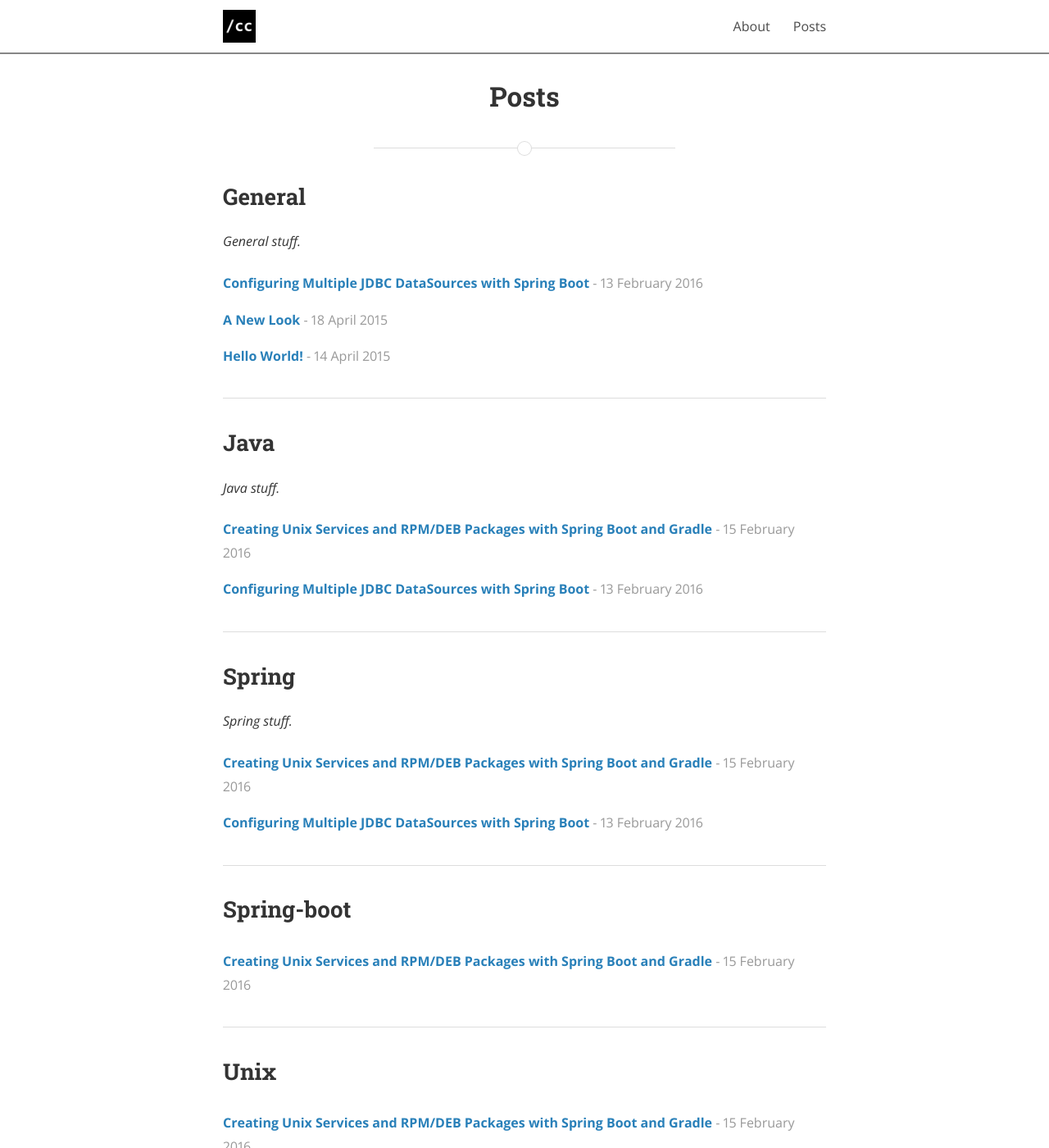
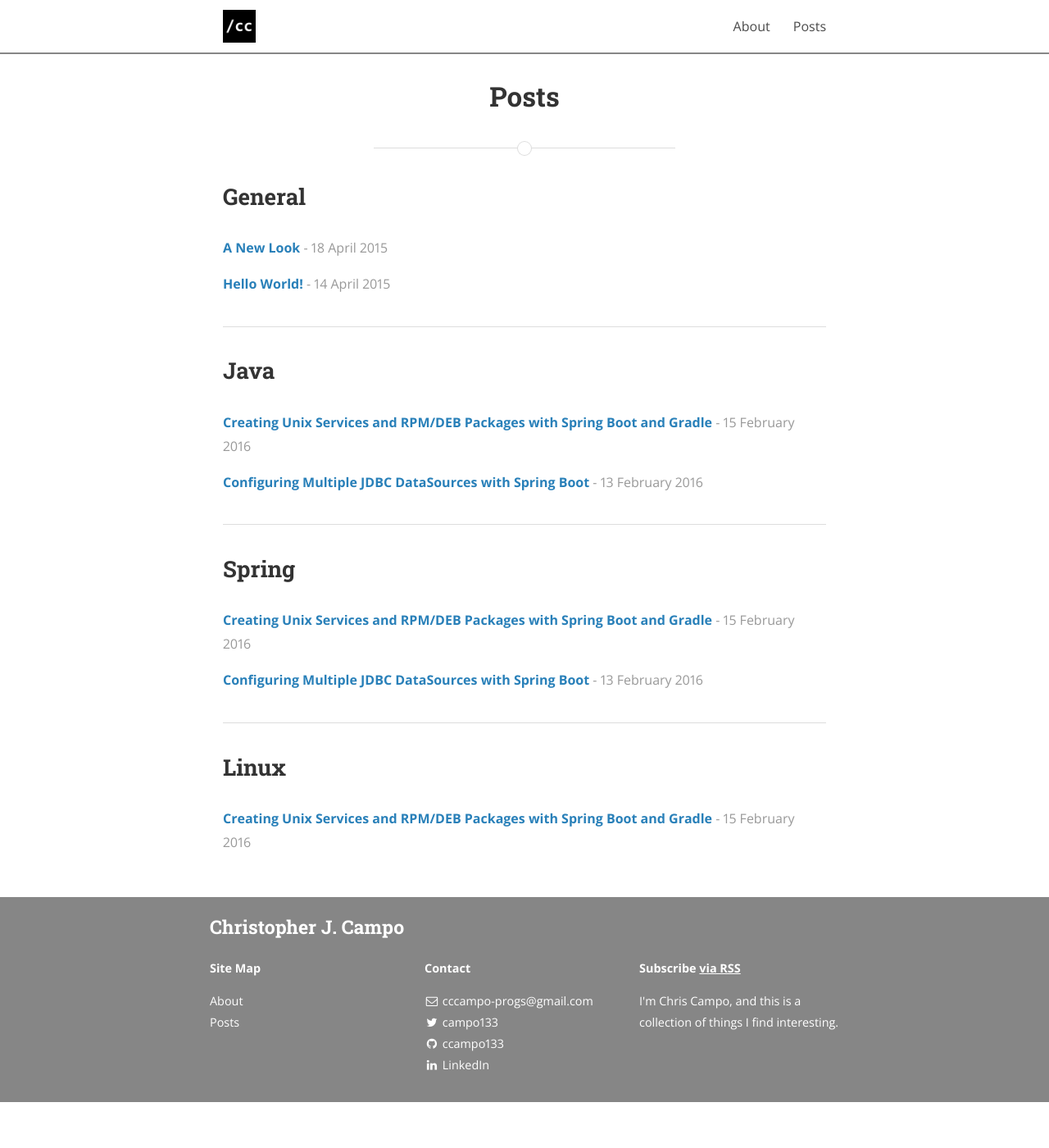
Before and after one commit to ccampo133/ccampo133.github.io, a Jekyll site: the page built from pages/posts.html, in a window 1280 px wide and 1400 px high. Shown: the whole window at 82% size. Built offline with Jekyll 4.4.1, drawn with Linux system fonts in a browser that asks for light colours; nearby versions of some CDN libraries; a style sheet for code colours, icons or effects is not loaded; some of the changed lines change nothing that is shown.

Commit message:
Fix categories

```diff
--- a/_config.yml
+++ b/_config.yml
@@ -47,15 +47,15 @@ disqus_shortname: ccampo-me
 ga_tracking_id: "UA-61649602-1"
 
 # Category descriptions (for archive pages)
-descriptions:
-  - cat: java
-    desc: "Java stuff."
-
-  - cat: general
-    desc: "General stuff."
-
-  - cat: spring
-    desc: "Spring stuff."
+# descriptions:
+#   - cat: java
+#     desc: "Java stuff."
+#
+#   - cat: general
+#     desc: "General stuff."
+#
+#   - cat: spring
+#     desc: "Spring stuff."
 
 # Social icons and sharing options
 #
--- a/_posts/2016-02-13-multi-datasource-spring-boot.md
+++ b/_posts/2016-02-13-multi-datasource-spring-boot.md
@@ -3,7 +3,7 @@ layout: post
 title:  "Configuring Multiple JDBC DataSources with Spring Boot"
 date:   2016-02-13 19:54:00
 author: Chris Campo
-categories: general java spring
+categories: java spring
 ---
 I spent probably an hour or so yesterday learning how to enable multiple
 `DataSource`s in a Spring Boot application, and have them be configurable via
--- a/_posts/2016-02-15-boot-service-package.md
+++ b/_posts/2016-02-15-boot-service-package.md
@@ -3,7 +3,7 @@ layout: post
 title:  "Creating Unix Services and RPM/DEB Packages with Spring Boot and Gradle"
 date:   2016-02-15 18:47:00
 author: Chris Campo
-categories: java spring spring-boot unix linux
+categories: java spring linux
 ---
 
 I work with [Spring Boot][boothome] daily, and it's probably one of my favorite frameworks ever. The amount of things
@@ -225,3 +225,4 @@ Once again, the full source of this demo application can be found on [GitHub][de
 [ospackage]: https://github.com/nebula-plugins/gradle-ospackage-plugin
 [democode]: https://github.com/ccampo133/boot-daemon-demo
 [confdocs]: http://docs.spring.io/spring-boot/docs/current/reference/htmlsingle/#deployment-script-customization-conf-file
+[aspect]: http://www.aspect.com/
```
